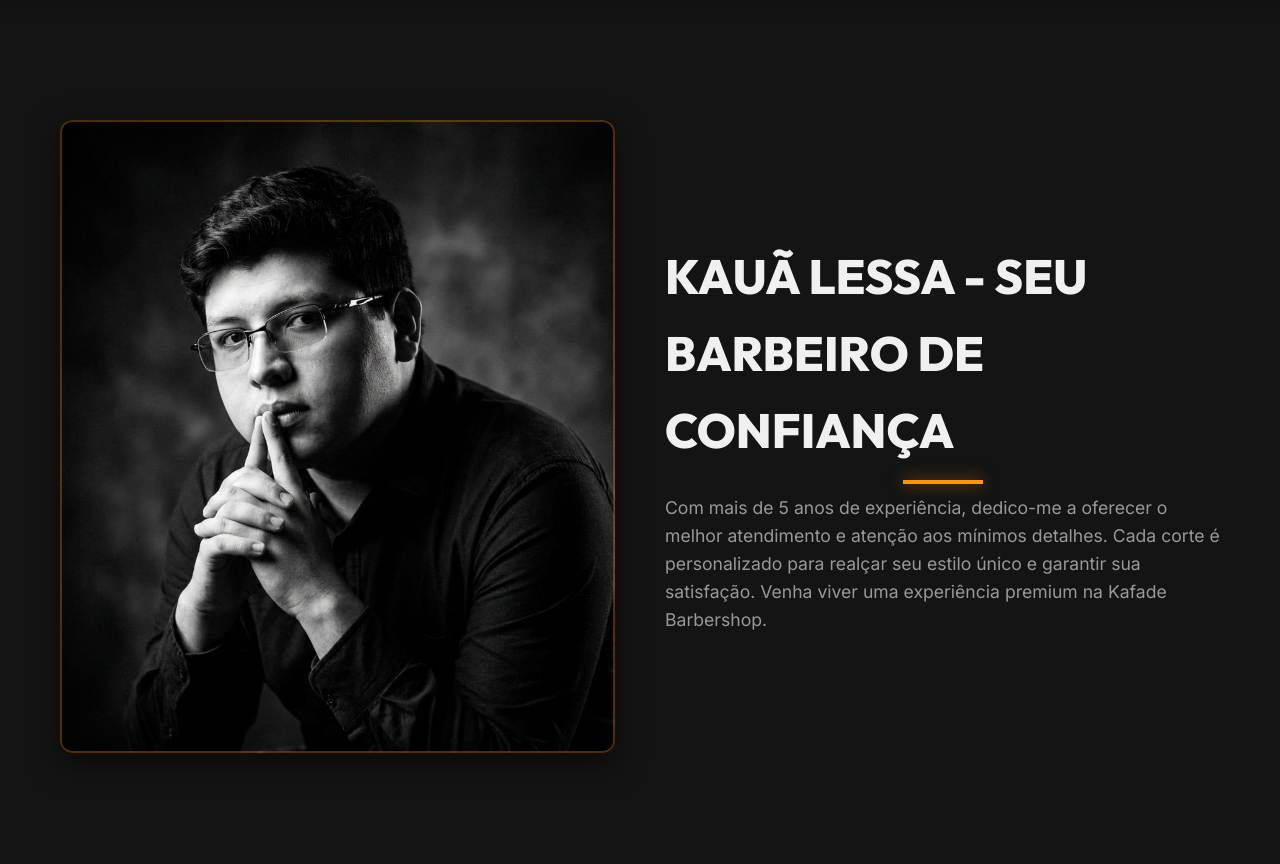
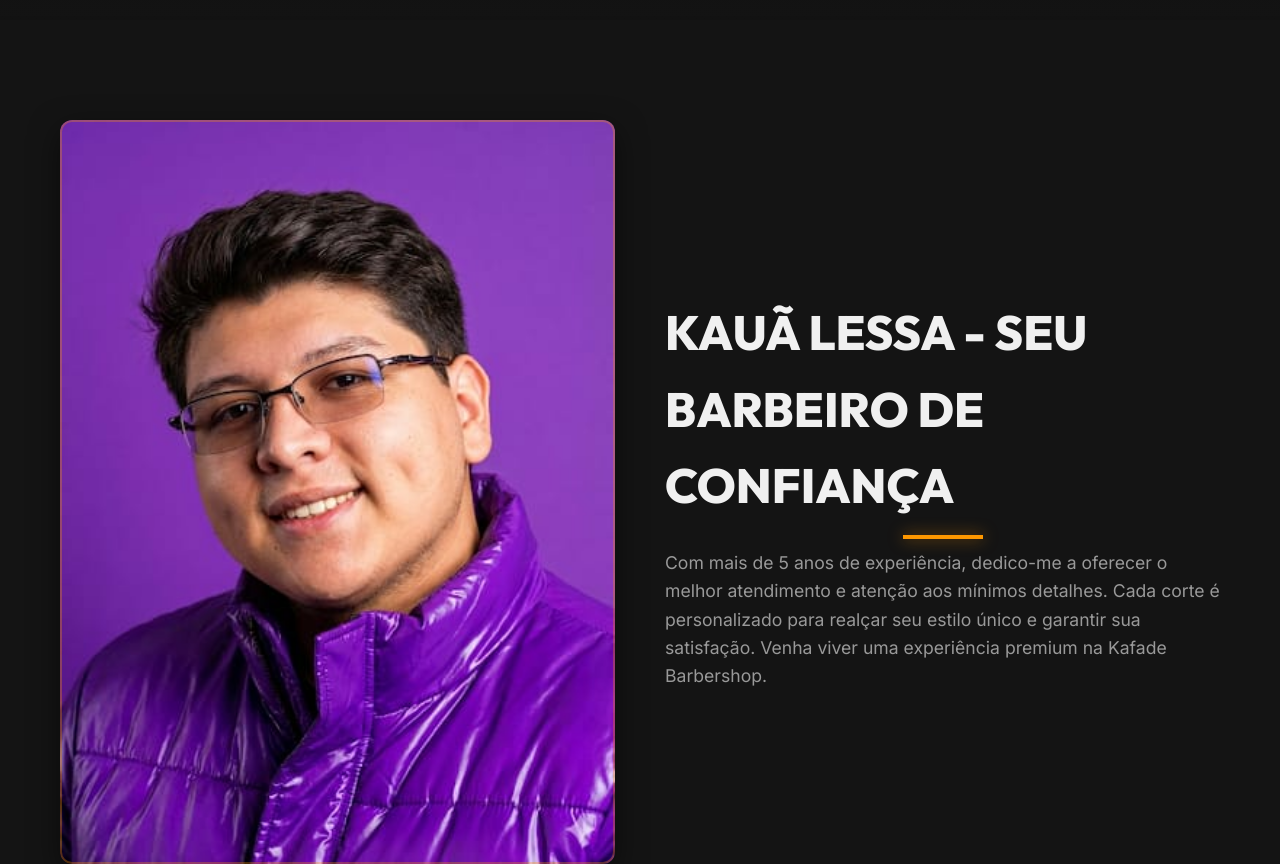
Before and after one commit to guilhermy20/Kafede, a website: page index.html in a window 1280 px wide. Shown: the part 780-1644 px from the top of the page. Drawn offline with nearby package versions, Linux system fonts and the light colour scheme; grey boxes are pictures that could not be loaded.

Commit message:
Atualiza foto de perfil na seção Sobre

```diff
--- a/index.html
+++ b/index.html
@@ -47,7 +47,7 @@
     <section id="sobre" class="sobre hidden">
         <div class="container sobre-content">
             <div class="sobre-img">
-                <img src="assets/WhatsApp Image 2026-05-07 at 11.45.55.jpeg" alt="Kauã Lessa - Barbeiro profissional na Kafade Barbershop" loading="lazy">
+                <img src="assets/WhatsApp Image 2026-05-07 at 13.43.57.jpeg" alt="Kauã Lessa - Barbeiro profissional na Kafade Barbershop" loading="lazy">
             </div>
             <div class="sobre-text">
                 <h2 class="section-title">Kauã Lessa - Seu Barbeiro de Confiança</h2>
```
Also changed, not shown: assets/WhatsApp Image 2026-05-07 at 13.43.57.jpeg (added).
